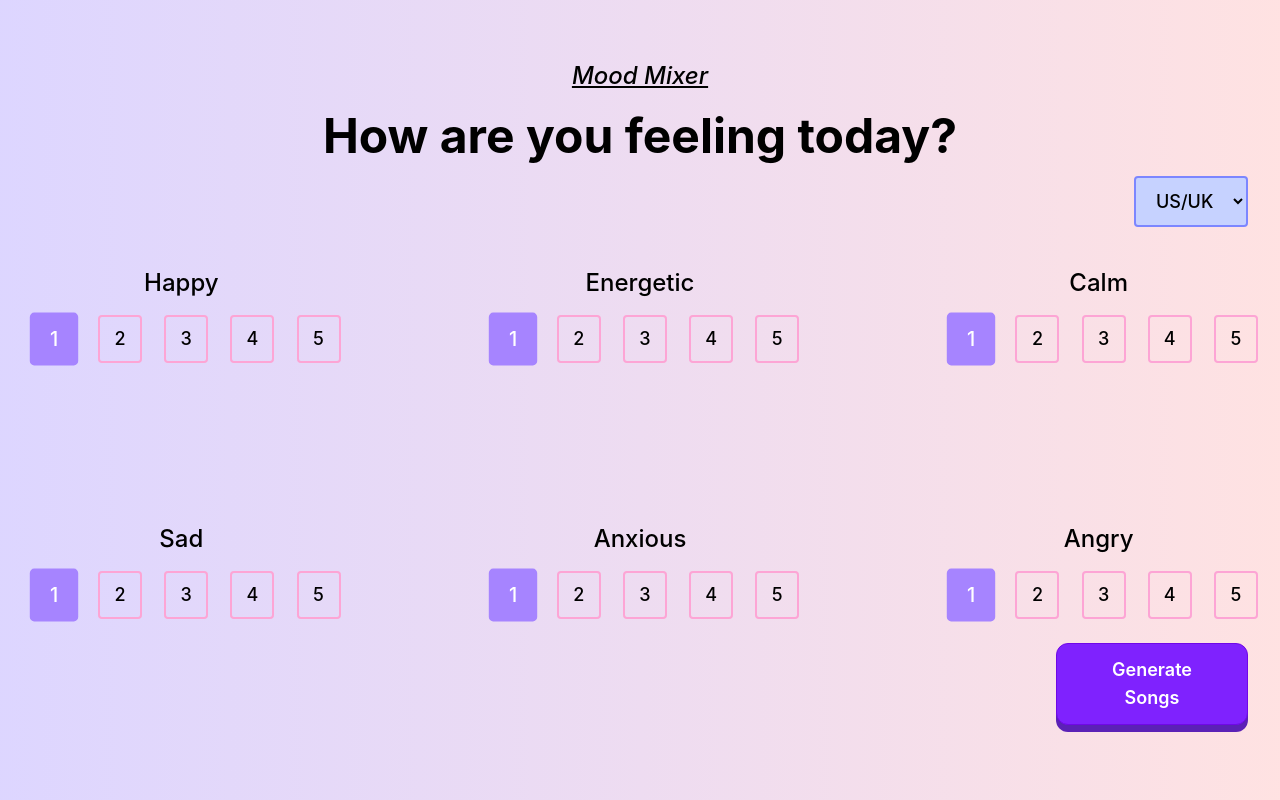
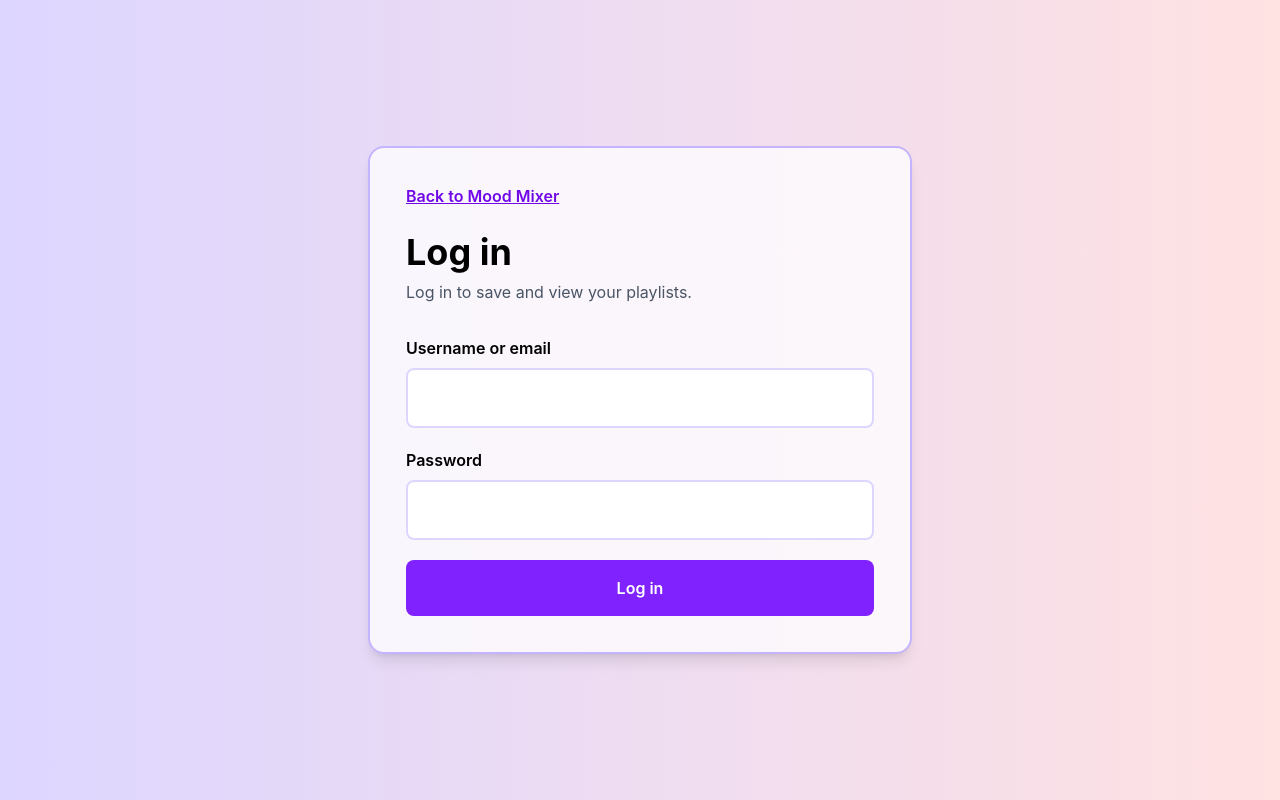
Before and after one commit to isaacnguyen10711-cpu/Vibe-Mixer, a React (Vite) app in the folder mm-frontend/: page /login in a window 1280 px wide. Built offline with nearby package versions, Linux system fonts and the light colour scheme.

Commit message:
Created LoginPage that checks user's username, email and password and stores the jwt token in the browser localstorage if successfully authorised

```diff
--- a/mm-frontend/src/App.tsx
+++ b/mm-frontend/src/App.tsx
@@ -1,10 +1,15 @@
 import HomePage from './pages/HomePage'
+import LoginPage from './pages/LoginPage'
+import { Route, Routes } from 'react-router'
 
 function App() {
 
  return (
-  <div className="flex min-h-screen justify-center bg-linear-to-r from-violet-200 to-red-100">
-    <HomePage/>
+  <div className="flex min-h-[100dvh] w-full justify-center bg-linear-to-r from-violet-200 to-red-100">
+    <Routes>
+      <Route path="/" element={<HomePage />} />
+      <Route path="/login" element={<LoginPage />} />
+    </Routes>
   </div>
  )
 }
--- a/mm-frontend/src/pages/HomePage.tsx
+++ b/mm-frontend/src/pages/HomePage.tsx
@@ -5,6 +5,7 @@ import GeneratedPlaylist from '../components/GeneratedPlaylist';
 import MusicMarketDropDownButton from '../components/MusicMarketDropDownButton';
 import IsLoadingPopUp from '../components/IsLoadingPopUp';
 import type { GeneratedPlaylistData } from '../types/playlist';
+import { Link } from 'react-router';
 
 
 function HomePage() {
@@ -50,10 +51,16 @@ function HomePage() {
     return (
         <div className="mx-auto w-full max-w-5xl md:max-w-6xl md:px-8 lg:max-w-7xl">
             <IsLoadingPopUp loading={loading} />
+            <div className="flex justify-end px-4 pt-4 md:px-0">
+                <Link
+                    to="/login"
+                    className="rounded-lg border-2 border-violet-500 bg-white px-3 py-2 text-sm font-semibold text-violet-700 transition hover:bg-violet-100 md:px-4 md:text-base lg:px-5 lg:text-lg"
+                >
+                    Log in
+                </Link>
+            </div>
             <div className="flex justify-center">
-                <h1 className={`text-lg italic underline font-medium md:text-xl lg:text-2xl ${
-                    playlist ? "mt-3 md:mt-4 lg:mt-15" : "mt-7 md:mt-15"
-                }`}>Mood Mixer</h1>
+                <h1 className="text-lg italic underline font-medium md:text-xl lg:text-2xl">Mood Mixer</h1>
             </div>
             {playlist ? (
                 <>
--- /dev/null
+++ b/mm-frontend/src/pages/LoginPage.tsx
@@ -0,0 +1,129 @@
+import { useState, type SubmitEvent } from "react";
+import { Link, useNavigate } from "react-router";
+
+function LoginPage() {
+    const navigate = useNavigate();
+    const [usernameOrEmail, setUsernameOrEmail] = useState("");
+    const [password, setPassword] = useState("");
+    const [error, setError] = useState("");
+    const [loading, setLoading] = useState(false);
+
+    const handleLogin = async (event: SubmitEvent<HTMLFormElement>) => {
+        event.preventDefault();
+        setError("");
+
+        if (!usernameOrEmail.trim() || !password) {
+            setError("Enter your username or email and password.");
+            return;
+        }
+
+        setLoading(true);
+
+        try {
+            const formData = new URLSearchParams();
+            formData.set("username", usernameOrEmail.trim());
+            formData.set("password", password);
+
+            const response = await fetch("http://127.0.0.1:8000/auth/login", {
+                method: "POST",
+                headers: {
+                    "Content-Type": "application/x-www-form-urlencoded",
+                },
+                body: formData,
+            });
+
+            if (response.status === 401) {
+                throw new Error("Invalid username or password.");
+            }
+
+            if (!response.ok) {
+                throw new Error("Login failed. Please try again.");
+            }
+
+            const data = await response.json();
+
+            if (!data.access_token) {
+                throw new Error("The server returned an invalid login response.");
+            }
+
+            localStorage.setItem("access_token", data.access_token);
+            localStorage.setItem("token_type", data.token_type);
+            navigate("/");
+        }
+        catch (loginError) {
+            setError(
+                loginError instanceof Error
+                    ? loginError.message
+                    : "Login failed. Please try again."
+            );
+        }
+        finally {
+            setLoading(false);
+        }
+    };
+
+    return (
+        <main className="flex min-h-screen w-full items-center justify-center px-4 py-8 md:px-8 lg:px-12">
+            <section className="w-full max-w-md rounded-2xl border-2 border-violet-300 bg-white/75 p-6 shadow-lg md:max-w-lg md:p-8 lg:max-w-[34rem] lg:p-9">
+                <Link to="/" className="text-sm font-semibold text-violet-700 underline md:text-base">
+                    Back to Mood Mixer
+                </Link>
+
+                <h1 className="mt-6 text-2xl font-bold md:text-3xl lg:text-4xl">Log in</h1>
+                <p className="mt-2 text-sm text-gray-600 md:text-base lg:text-base">
+                    Log in to save and view your playlists.
+                </p>
+
+                <form className="mt-6 space-y-4 md:mt-8 md:space-y-5 lg:space-y-5" onSubmit={handleLogin}>
+                    <div>
+                        <label htmlFor="username" className="block text-sm font-semibold md:text-base lg:text-base">
+                            Username or email
+                        </label>
+                        <input
+                            id="username"
+                            name="username"
+                            type="text"
+                            autoComplete="username"
+                            value={usernameOrEmail}
+                            onChange={(event) => setUsernameOrEmail(event.target.value)}
+                            className="mt-2 w-full rounded-lg border-2 border-violet-200 bg-white px-4 py-3 outline-none focus:border-violet-500 md:px-5 md:text-base lg:py-4"
+                            disabled={loading}
+                        />
+                    </div>
+
+                    <div>
+                        <label htmlFor="password" className="block text-sm font-semibold md:text-base lg:text-base">
+                            Password
+                        </label>
+                        <input
+                            id="password"
+                            name="password"
+                            type="password"
+                            autoComplete="current-password"
+                            value={password}
+                            onChange={(event) => setPassword(event.target.value)}
+                            className="mt-2 w-full rounded-lg border-2 border-violet-200 bg-white px-4 py-3 outline-none focus:border-violet-500 md:px-5 md:text-base lg:py-4"
+                            disabled={loading}
+                        />
+                    </div>
+
+                    {error && (
+                        <p className="rounded-lg bg-red-50 px-3 py-2 text-sm text-red-700 md:text-base lg:px-3 lg:py-2">
+                            {error}
+                        </p>
+                    )}
+
+                    <button
+                        type="submit"
+                        disabled={loading}
+                        className="w-full cursor-pointer rounded-lg bg-violet-600 px-4 py-3 text-sm font-semibold text-white hover:bg-violet-700 disabled:cursor-not-allowed disabled:opacity-60 md:px-5 md:text-base lg:py-4"
+                    >
+                        {loading ? "Logging in..." : "Log in"}
+                    </button>
+                </form>
+            </section>
+        </main>
+    );
+}
+
+export default LoginPage;
```
